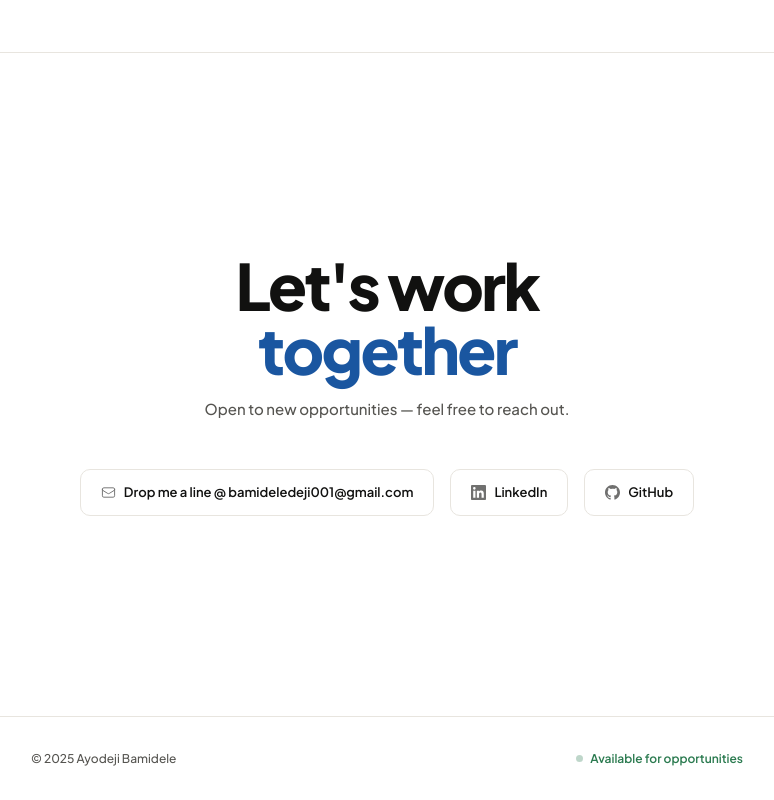
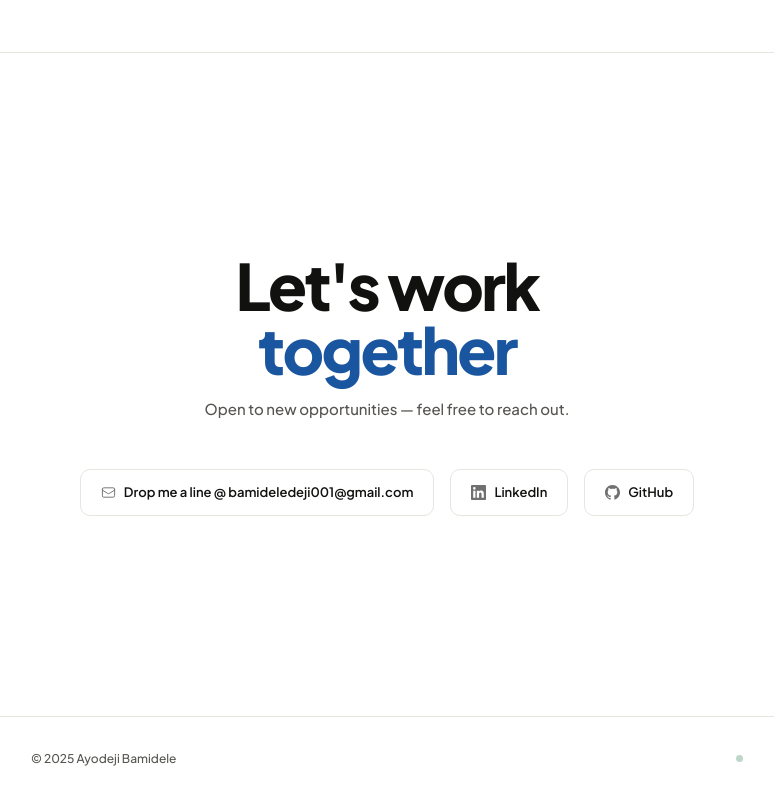
Before and after one commit to Bamidele22/Portfolio, a plain HTML site: page index.html in a window 1280 px wide. Shown: the part 4095-4895 px from the top of the page, without its empty margins (253-1027 px from the left). Drawn offline with Linux system fonts and the light colour scheme.

Commit message:
Fixed little alignmnet

```diff
--- a/index.html
+++ b/index.html
@@ -430,6 +430,7 @@
       display: flex;
       align-items: center;
       justify-content: space-between;
+      text-align: center;
     }
 
     .footer-copy { font-family: var(--font-display); font-size: 12px; font-weight: 500; color: var(--mid); }
@@ -738,4 +739,3 @@
       <p class="footer-copy">© 2025 Ayodeji Bamidele</p>
       <div class="footer-status">
         <div class="status-dot"></div>
-        Available for opportunities
```
